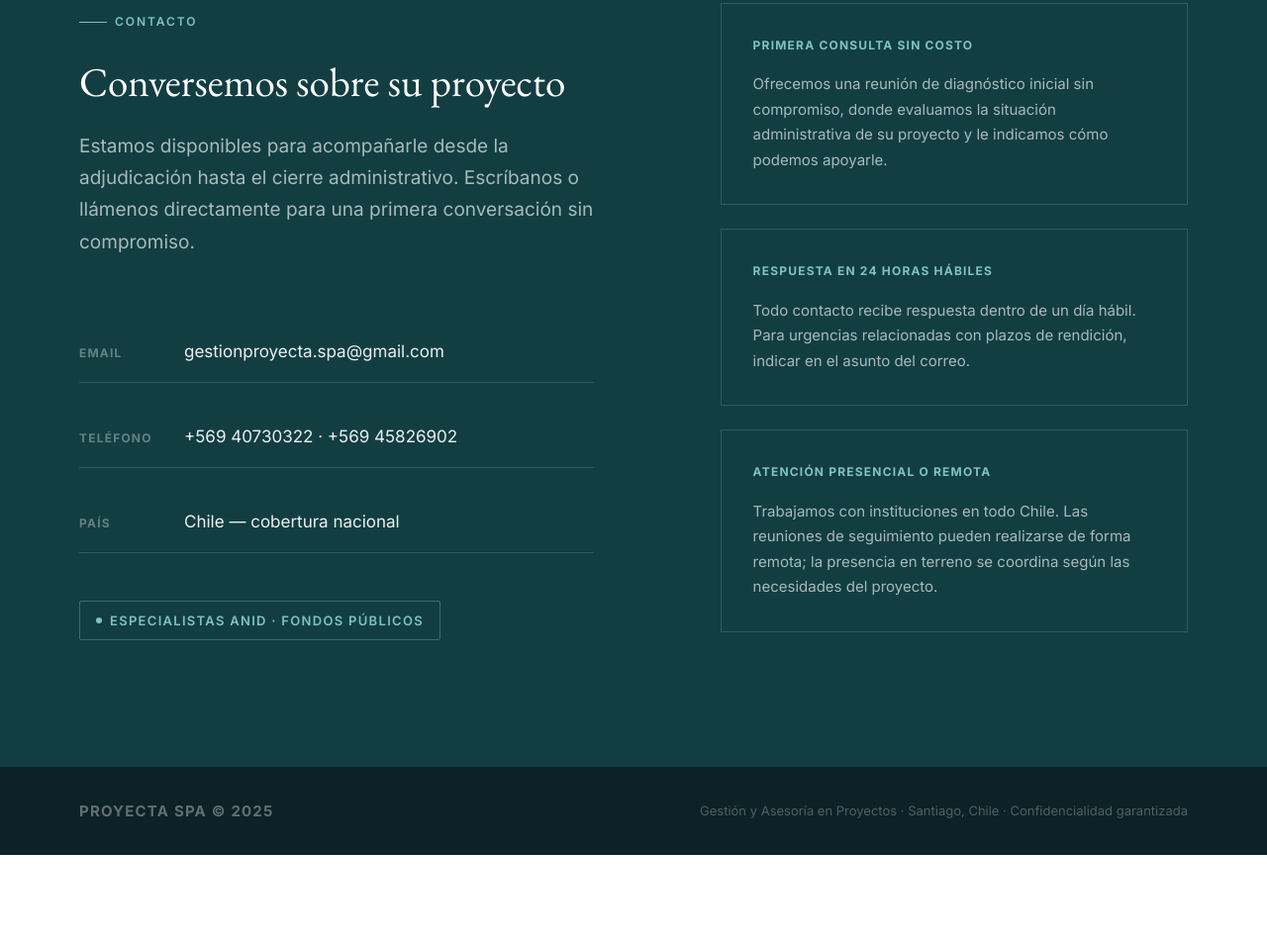
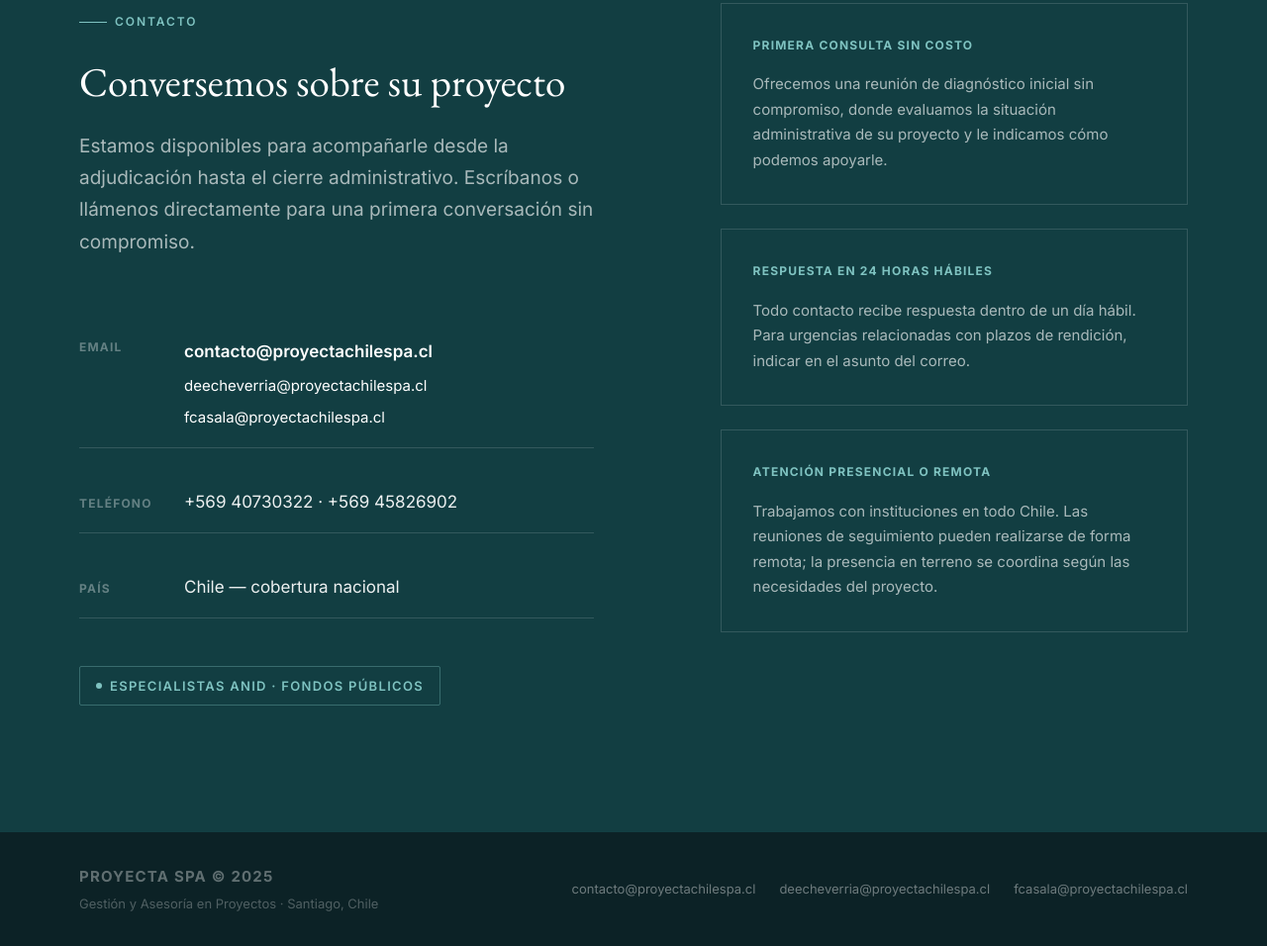
Before and after one commit to axlsoto/ProyectaSPA, a plain HTML site: page index.html in a window 1280 px wide. Shown: the part 5371-6327 px from the top of the page at 99% size. Before the commit the page ends 6235 px from the top, so only its background shows below. Drawn offline with nearby package versions, Linux system fonts and the light colour scheme.

Commit message:
3 emails agregados

```diff
--- a/index.html
+++ b/index.html
@@ -53,7 +53,7 @@
   "url": "https://www.proyectachilespa.cl/",
   "logo": "https://www.proyectachilespa.cl/assets/logo.png",
   "image": "https://www.proyectachilespa.cl/assets/logo.png",
-  "email": "gestionproyecta.spa@gmail.com",
+  "email": "contacto@proyectachilespa.cl",
   "telephone": "+56940730322",
   "areaServed": {
     "@type": "Country",
@@ -394,7 +394,14 @@
         <h2 class="contacto-title">Conversemos sobre su proyecto</h2>
         <p class="contacto-body">Estamos disponibles para acompañarle desde la adjudicación hasta el cierre administrativo. Escríbanos o llámenos directamente para una primera conversación sin compromiso.</p>
         <div class="contacto-data">
-          <div class="contacto-item"><span class="contacto-item-label">Email</span><span class="contacto-item-val">gestionproyecta.spa@gmail.com</span></div>
+          <div class="contacto-item contacto-item-emails">
+            <span class="contacto-item-label">Email</span>
+            <div class="contacto-item-links">
+              <a class="contacto-link contacto-link-primary" href="mailto:contacto@proyectachilespa.cl">contacto@proyectachilespa.cl</a>
+              <a class="contacto-link contacto-link-secondary" href="mailto:deecheverria@proyectachilespa.cl">deecheverria@proyectachilespa.cl</a>
+              <a class="contacto-link contacto-link-secondary" href="mailto:fcasala@proyectachilespa.cl">fcasala@proyectachilespa.cl</a>
+            </div>
+          </div>
           <div class="contacto-item"><span class="contacto-item-label">Teléfono</span><span class="contacto-item-val"><a class="contacto-link" href="https://wa.me/56940730322" target="_blank" rel="noopener">+569 40730322</a> · <a class="contacto-link" href="https://wa.me/56945826902" target="_blank" rel="noopener">+569 45826902</a></span></div>
           <div class="contacto-item"><span class="contacto-item-label">País</span><span class="contacto-item-val">Chile — cobertura nacional</span></div>
         </div>
@@ -422,9 +429,16 @@
 
 <!-- FOOTER -->
 <footer>
-  <div class="container">
-    <div class="footer-logo">PROYECTA SpA © 2025</div>
-    <div class="footer-note">Gestión y Asesoría en Proyectos · Santiago, Chile · Confidencialidad garantizada</div>
+  <div class="container footer-inner">
+    <div class="footer-row">
+      <div class="footer-logo">PROYECTA SpA © 2025</div>
+      <div class="footer-note">Gestión y Asesoría en Proyectos · Santiago, Chile</div>
+    </div>
+    <div class="footer-emails">
+      <a class="footer-link" href="mailto:contacto@proyectachilespa.cl">contacto@proyectachilespa.cl</a>
+      <a class="footer-link" href="mailto:deecheverria@proyectachilespa.cl">deecheverria@proyectachilespa.cl</a>
+      <a class="footer-link" href="mailto:fcasala@proyectachilespa.cl">fcasala@proyectachilespa.cl</a>
+    </div>
   </div>
 </footer>
 
--- a/styles/styles.css
+++ b/styles/styles.css
@@ -380,8 +380,12 @@ section .container, .full-bleed .container { padding-top: 0; padding-bottom: 0;
 .contacto-body { font-size: var(--text-body-lg); color: var(--on-dark-60); line-height: var(--lh-body); margin-bottom: var(--sp-6); max-width: 46ch; }
 .contacto-data { display: flex; flex-direction: column; gap: var(--sp-3); }
 .contacto-item { display: flex; align-items: baseline; gap: var(--sp-2); padding: var(--sp-2) 0; border-bottom: var(--hairline-dark); }
+.contacto-item.contacto-item-emails { align-items: flex-start; }
 .contacto-item-label { font-size: var(--text-label); font-weight: 700; letter-spacing: 0.1em; text-transform: uppercase; color: var(--on-dark-35); min-width: 90px; }
 .contacto-item-val { font-size: var(--text-body); color: var(--on-dark-90); }
+.contacto-item-links { display: flex; flex-direction: column; gap: 6px; }
+.contacto-link-primary { font-weight: 600; color: var(--blanco); }
+.contacto-link-secondary { color: var(--on-dark-60); font-size: var(--text-small); }
 .contacto-link { color: inherit; text-decoration: none; border-bottom: 1px solid transparent; transition: color 0.18s ease, border-color 0.18s ease; }
 .contacto-link:hover { color: var(--turquesa-dim); border-color: var(--turquesa-dim); }
 .contacto-right { display: flex; flex-direction: column; gap: var(--sp-3); }
@@ -395,9 +399,13 @@ section .container, .full-bleed .container { padding-top: 0; padding-bottom: 0;
 footer {
   background: var(--verde-900); padding: var(--sp-4) 0;
 }
-footer .container { display: flex; align-items: center; justify-content: space-between; flex-wrap: wrap; gap: var(--sp-2); }
+.footer-inner { display: flex; align-items: center; justify-content: space-between; flex-wrap: wrap; gap: var(--sp-3) var(--sp-6); }
+.footer-row { display: flex; flex-direction: column; gap: 4px; }
+.footer-emails { display: flex; align-items: center; gap: var(--sp-3); flex-wrap: wrap; }
 .footer-logo { font-size: var(--text-small); font-weight: 700; letter-spacing: 0.08em; text-transform: uppercase; color: var(--on-dark-35); }
 .footer-note { font-size: var(--text-micro); color: rgba(255,255,255,0.28); }
+.footer-link { font-size: var(--text-micro); color: rgba(255,255,255,0.4); text-decoration: none; border-bottom: 1px solid transparent; transition: color 0.18s ease, border-color 0.18s ease; }
+.footer-link:hover { color: var(--turquesa-dim); border-color: var(--turquesa-dim); }
 
 /* =================================================================
   ACCESSIBILITY
@@ -542,5 +550,6 @@ a:focus-visible, button:focus-visible {
 
 /* ---------- ≤480px : small mobile ---------- */
 @media (max-width: 480px) {
-  footer .container { flex-direction: column; align-items: flex-start; gap: var(--sp-1); }
+  .footer-inner { flex-direction: column; align-items: flex-start; gap: var(--sp-3); }
+  .footer-emails { flex-direction: column; align-items: flex-start; gap: var(--sp-1); }
 }
```
